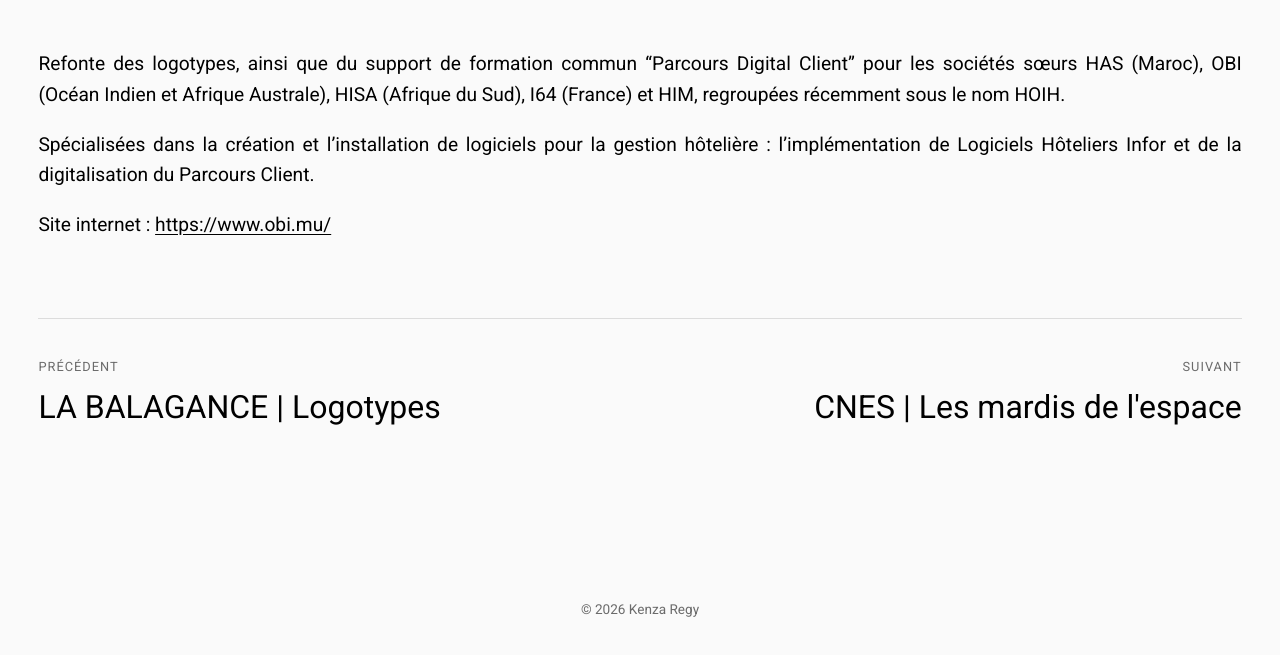
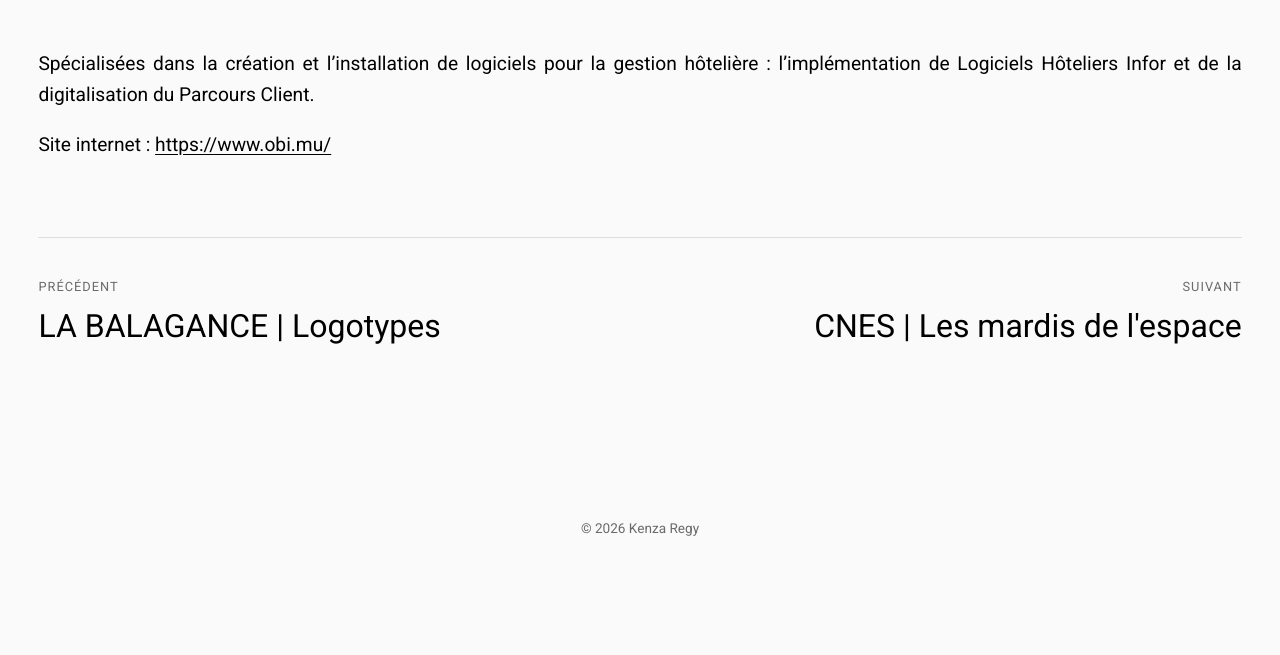
Before and after one commit to kenzaregy/kenzaregy.github.io, an Astro site: page /projects/hoih-or-logotype in a window 1280 px wide. Shown: the part 1291-1946 px from the top of the page. After the commit the page ends 1869 px from the top, so only its background shows below. Built offline with nearby package versions, Linux system fonts and the light colour scheme; Astro itself is replaced by a stand-in of ours.

Commit message:
Update src/content/projects/hoih-or-logotype.md (via Pages CMS)

```diff
--- a/src/content/projects/hoih-or-logotype.md
+++ b/src/content/projects/hoih-or-logotype.md
@@ -9,8 +9,6 @@ cover: /images/Hoih-1-1.jpg
 featured: false
 draft: false
 ---
-Refonte des logotypes, ainsi que du support de formation commun “Parcours Digital Client” pour les sociétés sœurs HAS (Maroc), OBI (Océan Indien et Afrique Australe), HISA (Afrique du Sud), I64 (France) et HIM, regroupées récemment sous le nom HOIH.
-
 Spécialisées dans la création et l’installation de logiciels pour la gestion hôtelière : l’implémentation de Logiciels Hôteliers Infor et de la digitalisation du Parcours Client.
 
 Site internet : [https://www.obi.mu/](https://www.obi.mu/)
```
